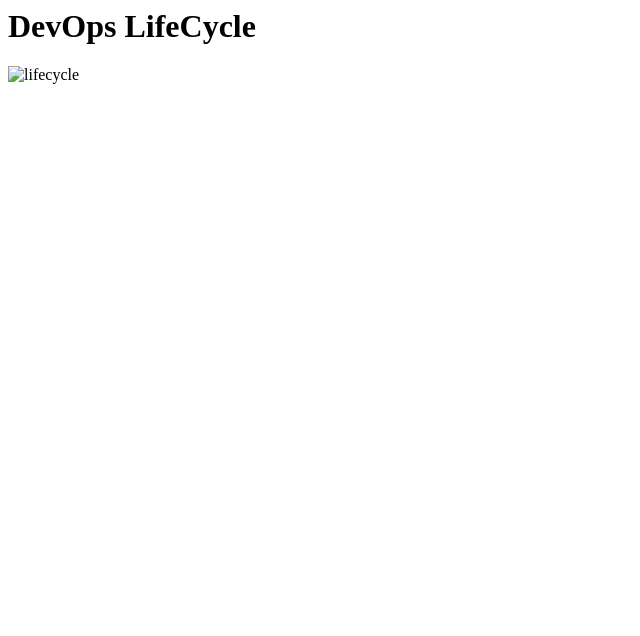
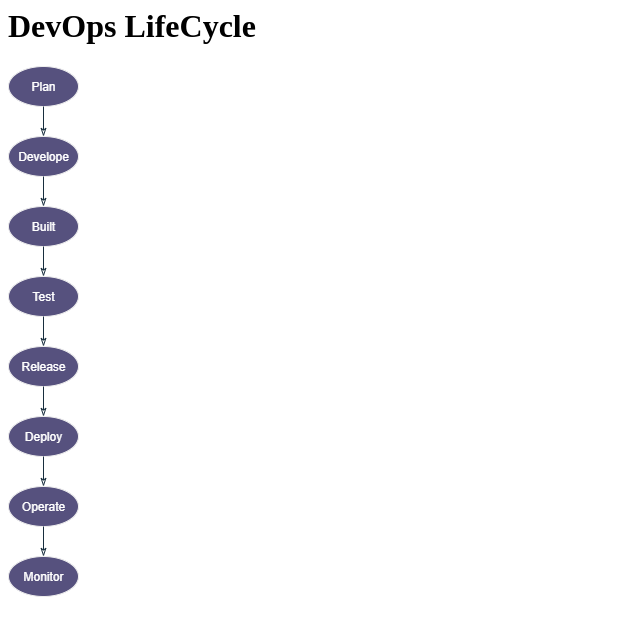
Before and after one commit to jyothi-k05/lifecycle, a plain HTML site: page index.html in a window 1280 px wide. Shown: the whole page, without its empty margins (0-640 px from the left). Drawn offline with Linux system fonts and the light colour scheme.

Commit message:
Update index.html

```diff
--- a/index.html
+++ b/index.html
@@ -6,6 +6,6 @@ LifeCycle
 </head>
 <body>
 <h1>DevOps LifeCycle</h1>
-<img src="image.png" alt="lifecycle">
+<img src="lifecycle.drawio.png" alt="lifecycle" >
 </body>
 </html>
```
